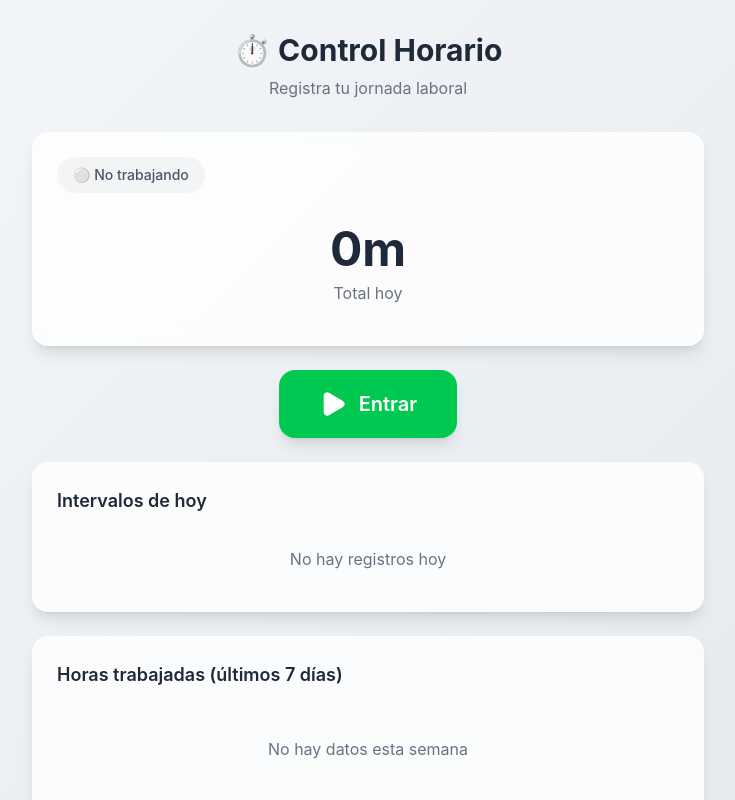
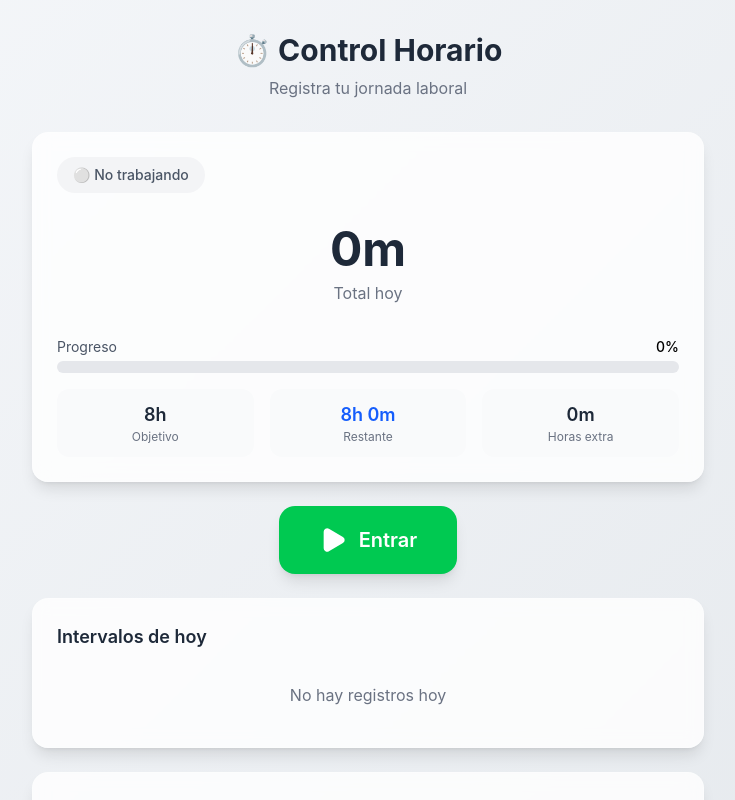
Before and after one commit to JoaquinJ2/time-tracker, a React (Vite) app: page / in a window 1280 px wide. Shown: the top 800 px of the page, without its empty margins (272-1007 px from the left). Built offline with nearby package versions, Linux system fonts and the light colour scheme.

Commit message:
feat: Add work hours tracking with progress, remaining, and overtime
- Show daily work hours goal (default 8h)
- Display progress bar
- Show remaining hours until goal
- Show overtime when exceeded

```diff
--- a/src/App.tsx
+++ b/src/App.tsx
@@ -30,6 +30,7 @@ function App() {
           isWorking={isWorking}
           currentEntry={activeEntry}
           todayTotal={todayTotal}
+          workHoursPerDay={8}
         />
 
         {/* Action Buttons */}
--- a/src/components/StatusCard.tsx
+++ b/src/components/StatusCard.tsx
@@ -6,9 +6,22 @@ interface StatusCardProps {
   isWorking: boolean;
   currentEntry: TimeEntry | null;
   todayTotal: number;
+  workHoursPerDay?: number;
 }
 
-export const StatusCard = ({ isWorking, currentEntry, todayTotal }: StatusCardProps) => {
+export const StatusCard = ({
+  isWorking,
+  currentEntry,
+  todayTotal,
+  workHoursPerDay = 8
+}: StatusCardProps) => {
+  const workHoursMs = workHoursPerDay * 60 * 60 * 1000;
+  const remaining = workHoursMs - todayTotal;
+  const isOvertime = remaining < 0;
+  const overtime = isOvertime ? Math.abs(remaining) : 0;
+  const remainingDisplay = isOvertime ? 0 : remaining;
+  const progress = Math.min((todayTotal / workHoursMs) * 100, 100);
+
   return (
     <div className="bg-white/80 backdrop-blur-sm rounded-2xl p-6 shadow-lg border border-white/20">
       <div className="flex items-center justify-between mb-4">
@@ -33,6 +46,42 @@ export const StatusCard = ({ isWorking, currentEntry, todayTotal }: StatusCardPr
         </div>
         <div className="text-gray-500 mt-2">Total hoy</div>
       </div>
+
+      {/* Progress Bar */}
+      <div className="mt-4">
+        <div className="flex justify-between text-sm mb-1">
+          <span className="text-gray-600">Progreso</span>
+          <span className="font-medium">{progress.toFixed(0)}%</span>
+        </div>
+        <div className="w-full bg-gray-200 rounded-full h-3">
+          <div
+            className={`h-3 rounded-full transition-all duration-500 ${
+              isOvertime ? 'bg-red-500' : progress >= 100 ? 'bg-green-500' : 'bg-blue-500'
+            }`}
+            style={{ width: `${Math.min(progress, 100)}%` }}
+          />
+        </div>
+      </div>
+
+      {/* Hours Info */}
+      <div className="grid grid-cols-3 gap-4 mt-4">
+        <div className="text-center p-3 bg-gray-50 rounded-xl">
+          <div className="text-lg font-semibold text-gray-800">{workHoursPerDay}h</div>
+          <div className="text-xs text-gray-500">Objetivo</div>
+        </div>
+        <div className="text-center p-3 bg-gray-50 rounded-xl">
+          <div className={`text-lg font-semibold ${isOvertime ? 'text-red-600' : 'text-blue-600'}`}>
+            {isOvertime ? `-${formatDuration(overtime)}` : formatDuration(remainingDisplay)}
+          </div>
+          <div className="text-xs text-gray-500">{isOvertime ? 'Extra' : 'Restante'}</div>
+        </div>
+        <div className="text-center p-3 bg-gray-50 rounded-xl">
+          <div className={`text-lg font-semibold ${isOvertime ? 'text-red-600' : 'text-gray-800'}`}>
+            {isOvertime ? `+${formatDuration(overtime)}` : '0m'}
+          </div>
+          <div className="text-xs text-gray-500">Horas extra</div>
+        </div>
+      </div>
     </div>
   );
 };
```
